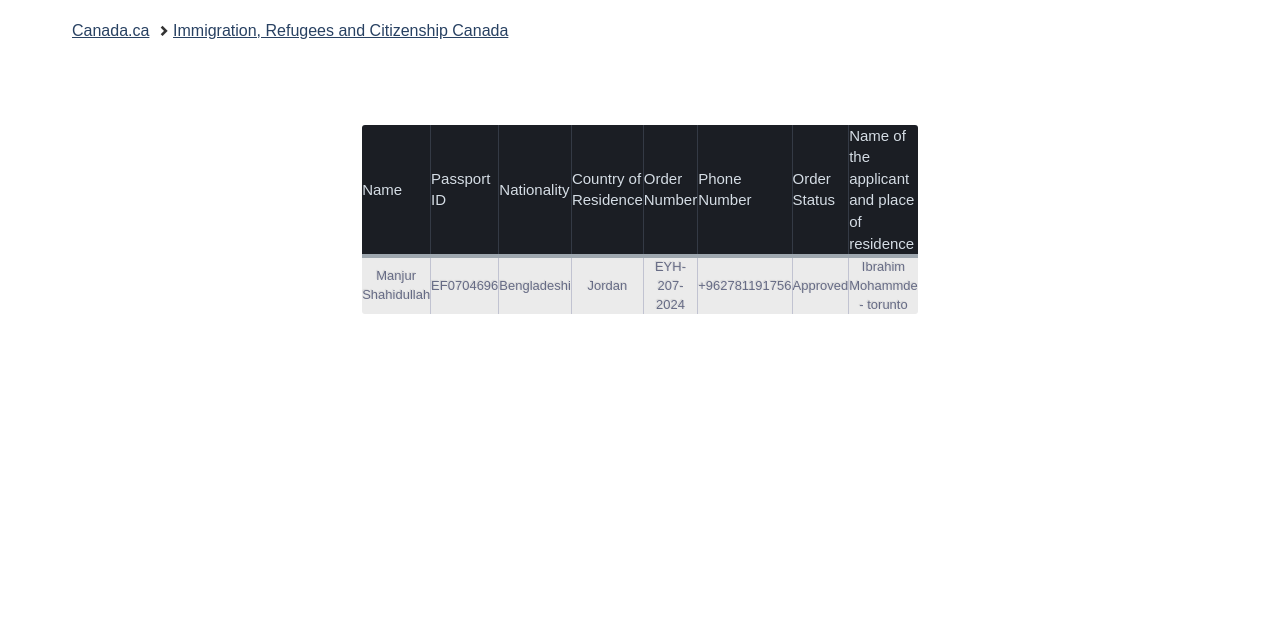
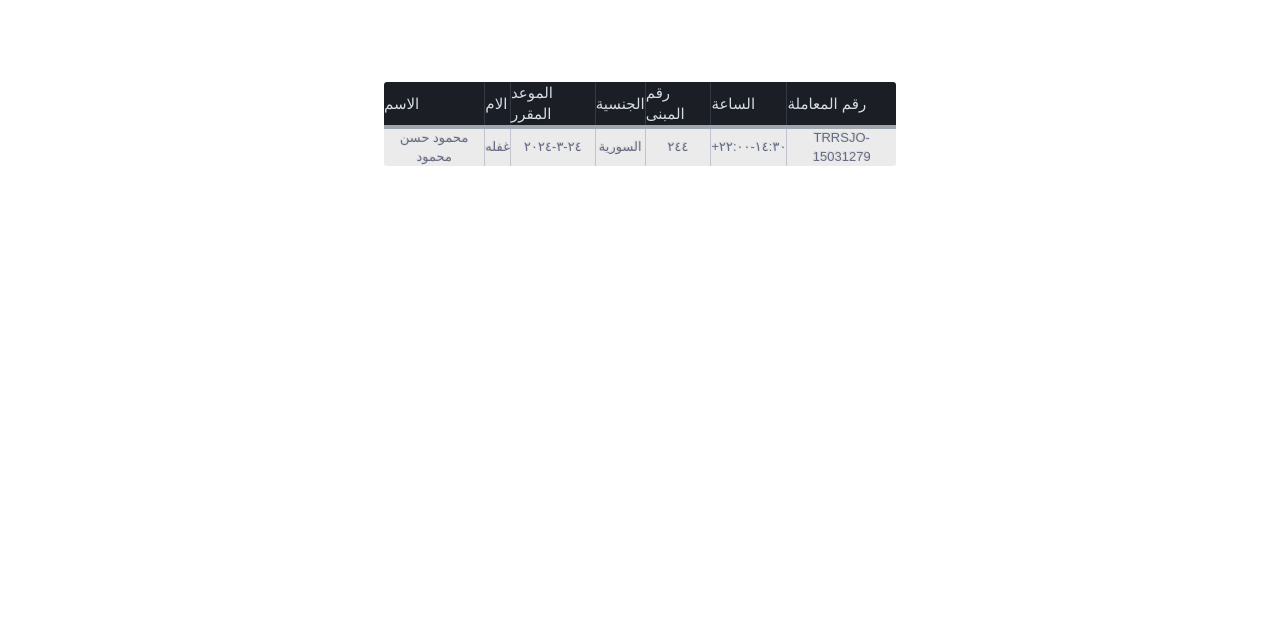
Before and after one commit to bushraAD98/Private, a plain HTML site: page link.html in a window 1280 px wide. Shown: the part 164-800 px from the top of the page. Drawn offline with nearby package versions, Linux system fonts and the light colour scheme; a web font is replaced by a local one.

Commit message:
only link file is added

```diff
--- a/link.html
+++ b/link.html
@@ -159,7 +159,7 @@
 
 
 						<a href="/en.html" property="url">
-							<img src="/etc/designs/canada/wet-boew/assets/sig-blk-en.svg" alt="Government of Canada" property="logo"/>
+							<img src="/etc/designs/canada/wet-boew/assets/download.png" alt="Government of Canada" property="logo"/>
 							<span class="wb-inv"> /
 
 								<span lang="fr">Gouvernement du Canada</span>
@@ -227,8 +227,8 @@
     </div></div>
 
 		<nav id="wb-bc" property="breadcrumb"><h2 class="wb-inv">You are here:</h2><div class="container"><ol class="breadcrumb">
-<li><a href='/en.html'>Canada.ca</a></li>
-<li><a href='/en/immigration-refugees-citizenship.html'>Immigration, Refugees and Citizenship Canada</a></li>
+<!-- <li><a href='/en.html'>Canada.ca</a></li> -->
+<!-- <li><a href='/en/immigration-refugees-citizenship.html'>Immigration, Refugees and Citizenship Canada</a></li> -->
 </ol></div></nav>
 
 
@@ -287,28 +287,28 @@
 
         <thead>
             <tr>
-                <th>Name</th>
-                <th>Passport ID</th>
-                <th>Nationality</th>
-                <th>Country of Residence</th>
-                <th> Order Number</th>
-                <th> Phone Number</th>
-                <th>Order Status </th>
-                <th> Name of the applicant and place of residence </th>
+                <th>الاسم</th>
+                <th> الام</th>
+                <th>الموعد المقرر</th>
+                <th>الجنسية  </th>
+                <th> رقم المبنى </th>
+                <th> الساعة </th>
+                <th>رقم المعاملة  </th>
+                <!-- <th> Name of the applicant and place of residence </th> -->
 
             </tr>
         </thead>
         <tbody>
 
             <tr>
-                <td>Manjur Shahidullah</td>
-                <td>EF0704696</td>
-                <td>Bengladeshi</td>
-                <td>Jordan </td>
-                <td>EYH-207-2024</td>
-                <td> +962781191756</td>
-                <td> Approved</td>
-                <td> Ibrahim Mohammde - torunto</td>
+                <td>محمود حسن محمود </td>
+                <td>غفله</td>
+                <td>٢٤-٣-٢٠٢٤</td>
+                <td>السورية </td>
+                <td>٢٤٤ </td>
+                <td> +١٤:٣٠-٢٢:٠٠</td>
+                 <td> TRRSJO-15031279</td>
+              <!--  <td> Ibrahim Mohammde - torunto</td> -->
             </tr>
 
         </tbody>
```
